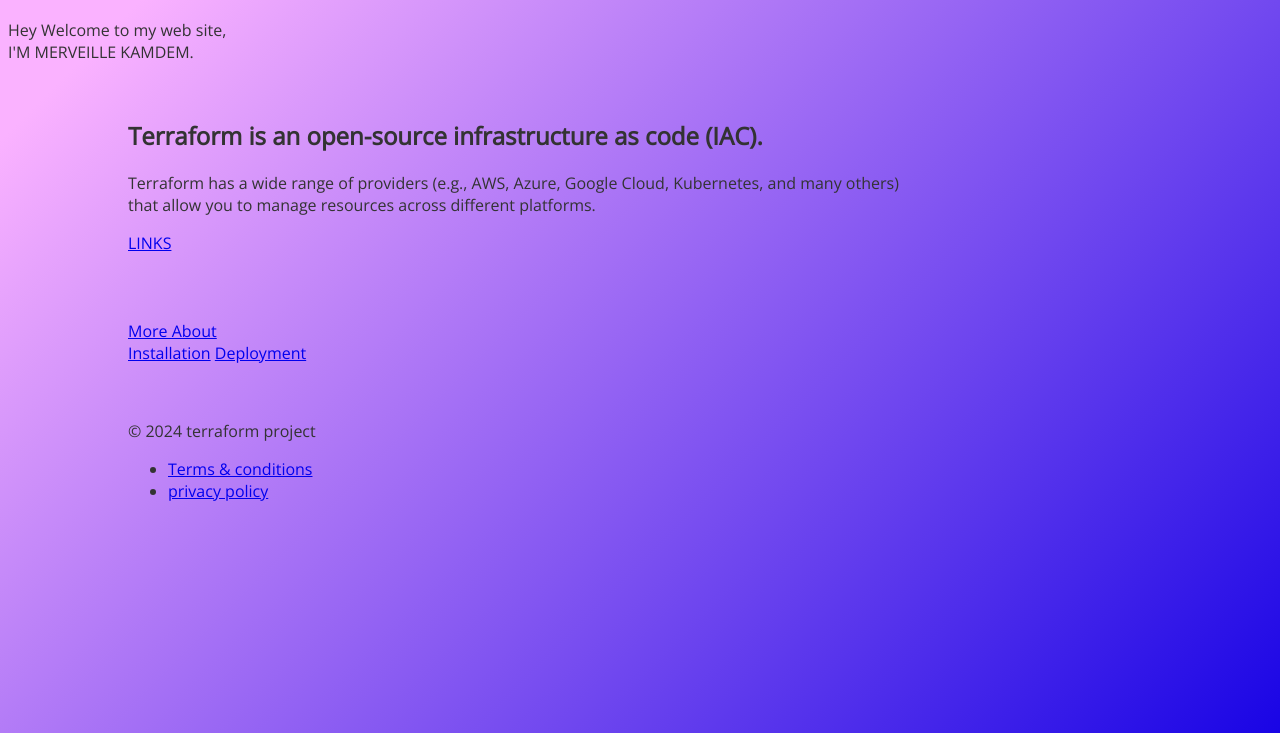
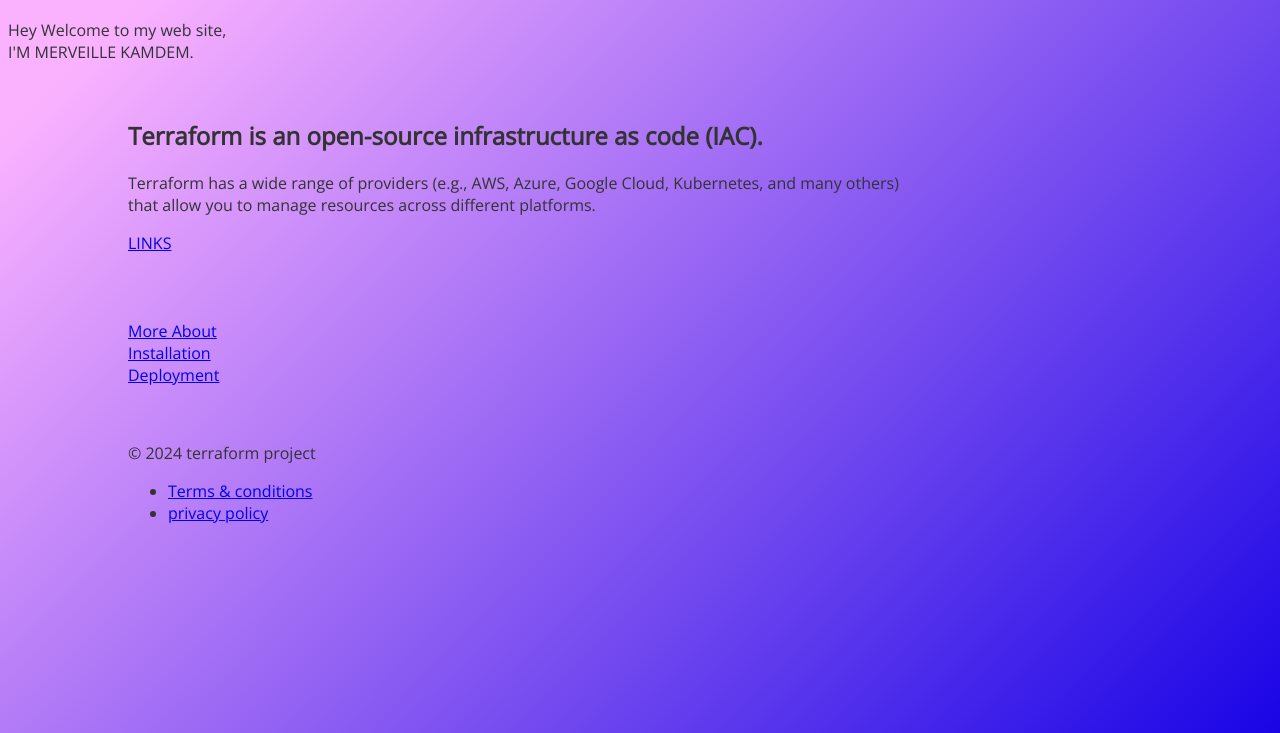
Before and after one commit to MERVEILLEKAMDEM/test, a plain HTML site: page index.html in a window 1280 px wide. Shown: the part 67-800 px from the top of the page. Drawn offline with nearby package versions, Linux system fonts and the light colour scheme.

Commit message:
modification

```diff
--- a/index.html
+++ b/index.html
@@ -36,7 +36,7 @@
 				    <br>
 					<a href="terraform.html" class="button">More About</a>
 					<br>
-					<a href="Installation.html"class="button">Installation</a>
+					<a href="Installation.html"class="button">Installation</a> <br>
 					<a href="Deployment.html"class="button">Deployment</a>
 				</section>
 			</div>
```
